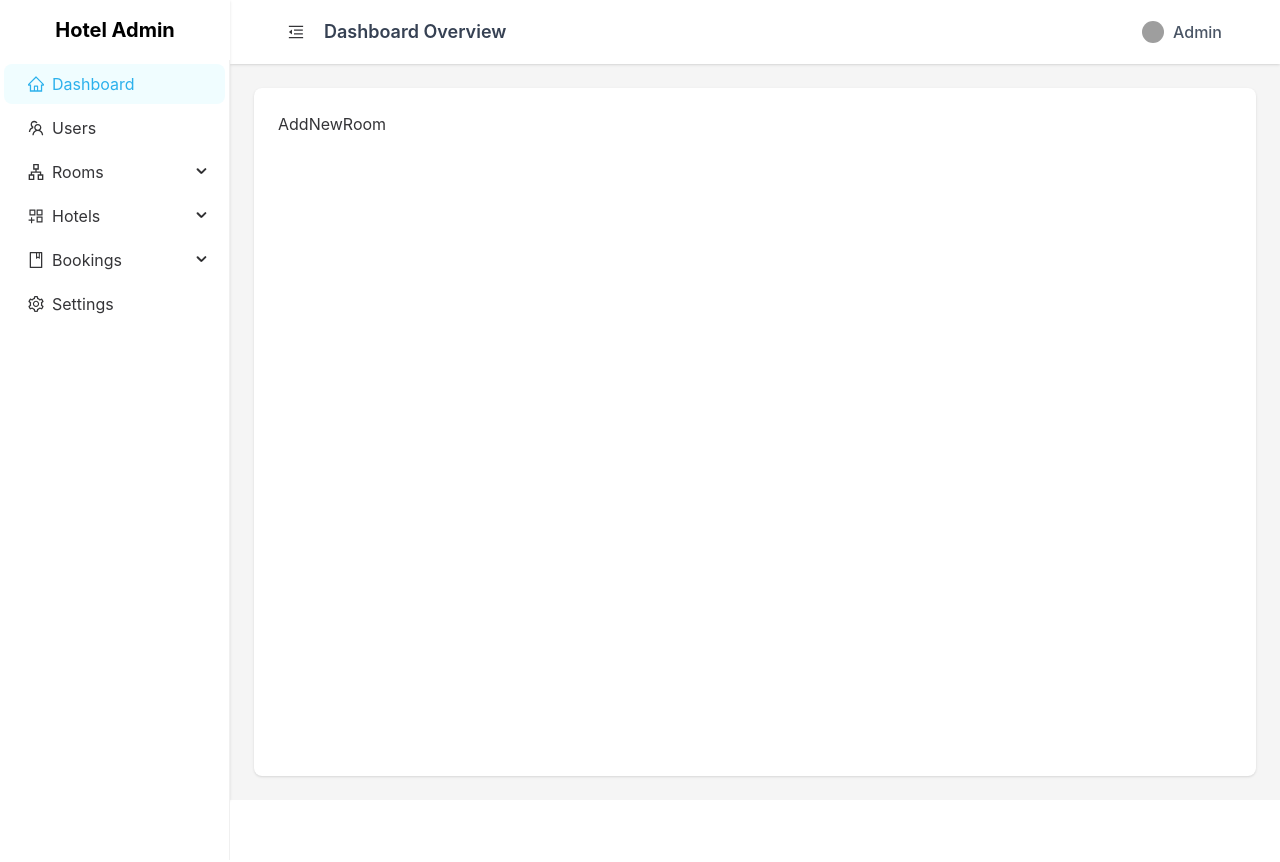
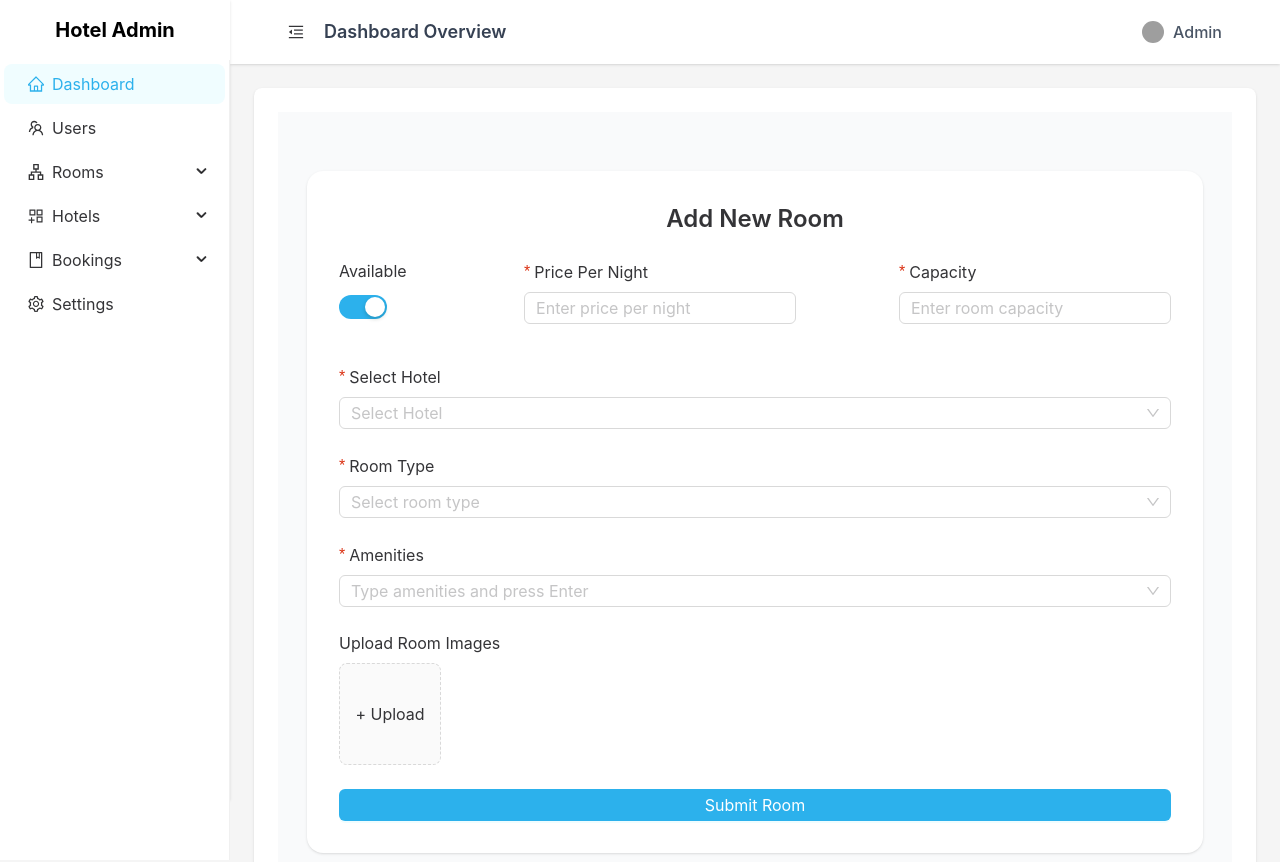
Before and after one commit to mohammodrubel/Hotel-frontend, a React (Vite) app: page /dashboard/rooms/create in a window 1280 px wide. Shown: the top 862 px of the page. Built offline with nearby package versions, Linux system fonts and the light colour scheme; grey boxes are pictures that could not be loaded.

Commit message:
update addnewroom design

```diff
--- a/src/dashboard/AddNewRoom.jsx
+++ b/src/dashboard/AddNewRoom.jsx
@@ -1,9 +1,155 @@
-import React from 'react'
+import React, { useState } from "react";
+import { Select, Upload, Switch, Button, Form, Input, InputNumber } from "antd";
 
-function AddNewRoom() {
+const roomTypeOptions = [
+  { label: "Single", value: "SINGLE" },
+  { label: "Double", value: "DOUBLE" },
+  { label: "Deluxe", value: "DELUXE" },
+  { label: "Suite", value: "SUITE" },
+];
+
+function DashboardRooms() {
+  const [fileList, setFileList] = useState([]);
+
+  const onChange = ({ fileList: newFileList }) => setFileList(newFileList);
+
+  const onPreview = async (file) => {
+    let src = file.url;
+    if (!src) {
+      src = await new Promise((resolve) => {
+        const reader = new FileReader();
+        reader.readAsDataURL(file.originFileObj);
+        reader.onload = () => resolve(reader.result);
+      });
+    }
+    const image = new Image();
+    image.src = src;
+    const imgWindow = window.open(src);
+    imgWindow?.document.write(image.outerHTML);
+  };
+
+  const handleSubmit = (values) => {
+    const payload = {
+      hotelId: "4b3fb114-f005-4874-990d-f57b6710d196",
+      type: values.type,
+      pricePerNight: values.pricePerNight,
+      capacity: values.capacity,
+      available: values.available,
+      amenities: values.amenities, // array of strings from tags input
+      images: fileList.map((f) => f.url || f.originFileObj),
+    };
+
+    console.log("Room Payload:", payload);
+  };
+
   return (
-    <div>AddNewRoom</div>
-  )
+    <div className="min-h-screen flex items-center justify-center bg-gray-50 py-10 px-4">
+      <div className="w-full max-w-4xl bg-white p-8 rounded-2xl shadow">
+        <h2 className="text-2xl font-semibold mb-6 text-center">
+          Add New Room
+        </h2>
+
+        <Form layout="vertical" onFinish={handleSubmit} className="space-y-4">
+          <div className="flex justify-between gap-2">
+            {/* Available */}
+            <Form.Item
+              label="Available"
+              name="available"
+              valuePropName="checked"
+              initialValue={true}
+            >
+              <Switch />
+            </Form.Item>
+
+            {/* Price Per Night */}
+            <Form.Item
+              label="Price Per Night"
+              name="pricePerNight"
+              rules={[{ required: true, message: "Enter price per night" }]}
+            >
+              <InputNumber
+                min={0}
+                className="!w-full"
+                placeholder="Enter price per night"
+              />
+            </Form.Item>
+
+            {/* Capacity */}
+            <Form.Item
+              label="Capacity"
+              name="capacity"
+              rules={[{ required: true, message: "Enter room capacity" }]}
+            >
+              <InputNumber
+                min={1}
+                className="!w-full"
+                placeholder="Enter room capacity"
+              />
+            </Form.Item>
+          </div>
+          {/* Hotel  */}
+          <Form.Item
+            label="Select  Hotel"
+            name="type"
+            rules={[{ required: true, message: "Please select a Hotel type" }]}
+          >
+            <Select
+              className="w-full"
+              options={roomTypeOptions}
+              placeholder="Select Hotel "
+            />
+          </Form.Item>
+          {/* Room Type */}
+          <Form.Item
+            label="Room Type"
+            name="type"
+            rules={[{ required: true, message: "Please select a room type" }]}
+          >
+            <Select
+              className="w-full"
+              options={roomTypeOptions}
+              placeholder="Select room type"
+            />
+          </Form.Item>
+
+          {/* Amenities (Custom Tags Input) */}
+          <Form.Item
+            label="Amenities"
+            name="amenities"
+            rules={[{ required: true, message: "Enter amenities" }]}
+          >
+            <Select
+              mode="tags"
+              tokenSeparators={[","]}
+              placeholder="Type amenities and press Enter"
+              className="w-full"
+            />
+          </Form.Item>
+
+          {/* Upload Images */}
+          <Form.Item label="Upload Room Images">
+            <Upload
+              listType="picture-card"
+              fileList={fileList}
+              onChange={onChange}
+              onPreview={onPreview}
+            >
+              {fileList.length < 3 && "+ Upload"}
+            </Upload>
+          </Form.Item>
+
+          {/* Submit */}
+          <Button
+            type="primary"
+            htmlType="submit"
+            className="w-full py-2 text-base"
+          >
+            Submit Room
+          </Button>
+        </Form>
+      </div>
+    </div>
+  );
 }
 
-export default AddNewRoom
+export default DashboardRooms;
```
